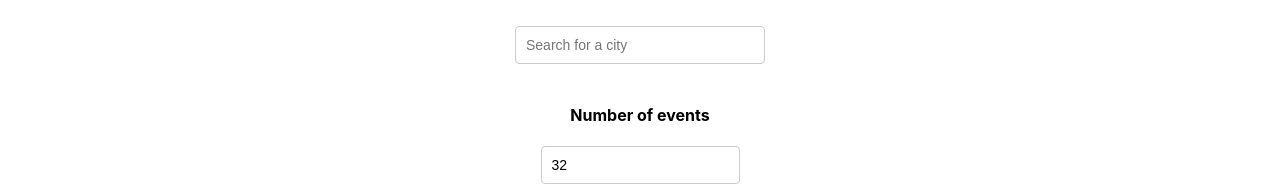
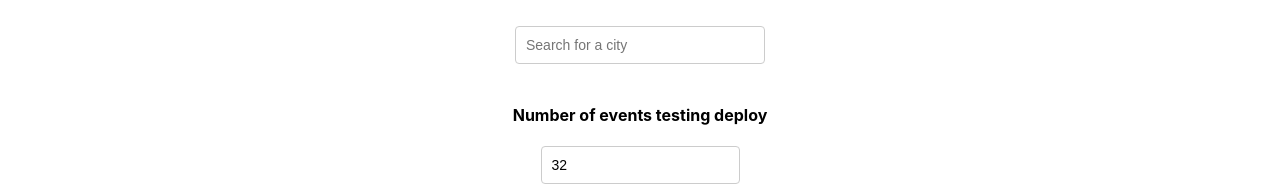
Before and after one commit to MitchellDLandau/meet-app, a React (Create React App) app: page / in a window 1280 px wide. Shown: the top 195 px of the page. Built offline with nearby package versions, Linux system fonts and the light colour scheme.

Commit message:
testing deploy

```diff
--- a/public/index.html
+++ b/public/index.html
@@ -1,5 +1,6 @@
 <!DOCTYPE html>
 <html lang="en">
+
 <head>
   <meta charset="utf-8" />
   <link rel="icon" href="%PUBLIC_URL%/favicon.ico" />
@@ -21,8 +22,9 @@
       work correctly both with client-side routing and a non-root public URL.
       Learn how to configure a non-root public URL by running `npm run build`.
     -->
-    <title>React App</title>
+  <title>React App testing deploy</title>
 </head>
+
 <body>
   <noscript>You need to enable JavaScript to run this app.</noscript>
   <div id="root"></div>
@@ -37,4 +39,5 @@
       To create a production bundle, use `npm run build` or `yarn build`.
     -->
 </body>
+
 </html>
--- a/src/components/NumberOfEvents.js
+++ b/src/components/NumberOfEvents.js
@@ -20,7 +20,7 @@ const NumberOfEvents = ({ setCurrentNOE, setErrorAlert }) => {
 
     return (
         <div id="number-of-events">
-            <h4>Number of events</h4>
+            <h4>Number of events testing deploy</h4>
             <input
                 type="text"
                 defaultValue="32"
```
Lines whose indentation alone changed are shown as unchanged.
